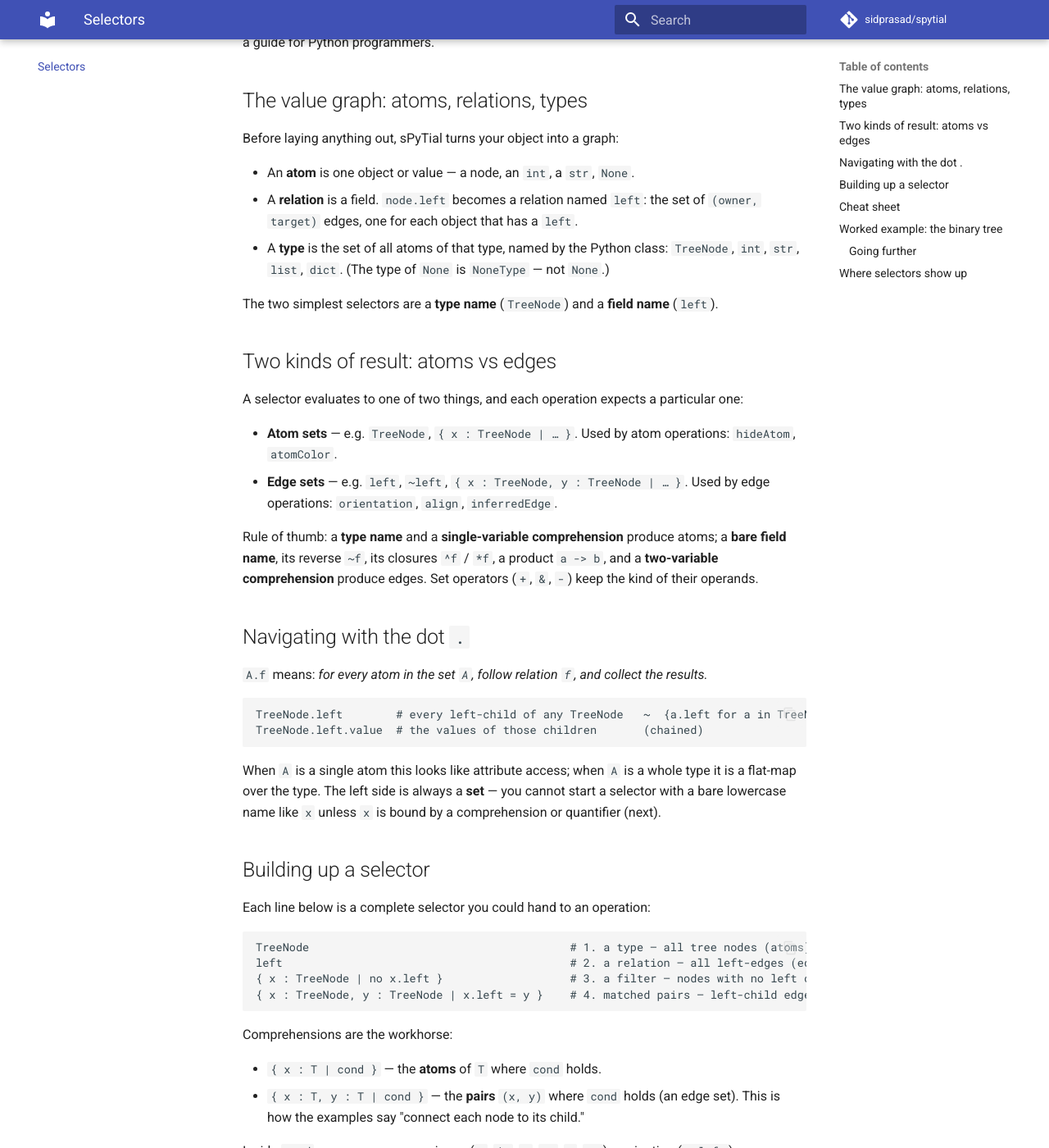
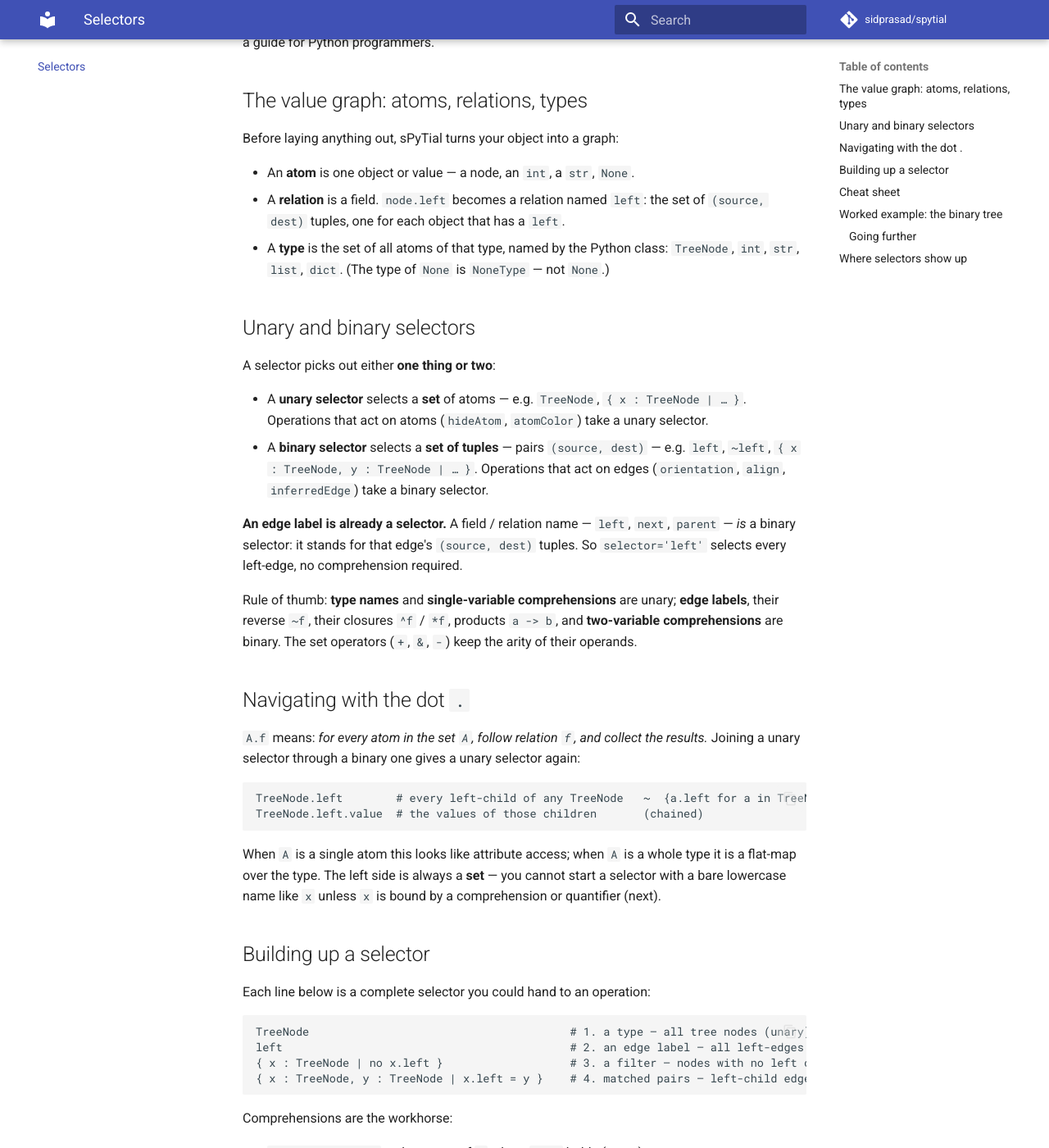
Before and after one commit to sidprasad/spytial, an MkDocs documentation site: the page built from docs/selectors.md, in a window 1280 px wide and 1400 px high, scrolled down 265 px. Shown: the whole window at 82% size. Built offline with MkDocs 1.6.1 and Material for MkDocs 9.7.7, drawn with Linux system fonts in a browser that asks for light colours; comment, search, counter and statistics services are not loaded; some of the changed text lies outside the part shown.

Commit message:
docs(selectors): frame selectors as unary vs binary; note edge labels are selectors
Replace the "atom set / edge set" wording with unary (selects a set of atoms) vs
binary (selects a set of (source, dest) tuples). Add an explicit callout that an
edge/field label is itself a binary selector standing for its (source, dest)
tuples. Update the cheat-sheet arity column and the worked example accordingly.

Co-Authored-By: Claude Opus 4.8 <noreply@anthropic.com>

````diff
--- a/docs/selectors.md
+++ b/docs/selectors.md
@@ -12,33 +12,36 @@ Before laying anything out, sPyTial turns your object into a graph:
 
 - An **atom** is one object or value — a node, an `int`, a `str`, `None`.
 - A **relation** is a field. `node.left` becomes a relation named `left`: the set of
-  `(owner, target)` edges, one for each object that has a `left`.
+  `(source, dest)` tuples, one for each object that has a `left`.
 - A **type** is the set of all atoms of that type, named by the Python class:
   `TreeNode`, `int`, `str`, `list`, `dict`. (The type of `None` is `NoneType` — not
   `None`.)
 
-The two simplest selectors are a **type name** (`TreeNode`) and a **field name**
-(`left`).
+## Unary and binary selectors
 
-## Two kinds of result: atoms vs edges
+A selector picks out either **one thing or two**:
 
-A selector evaluates to one of two things, and each operation expects a particular
-one:
+- A **unary selector** selects a **set** of atoms — e.g. `TreeNode`,
+  `{ x : TreeNode | … }`. Operations that act on atoms (`hideAtom`, `atomColor`)
+  take a unary selector.
+- A **binary selector** selects a **set of tuples** — pairs `(source, dest)` —
+  e.g. `left`, `~left`, `{ x : TreeNode, y : TreeNode | … }`. Operations that act
+  on edges (`orientation`, `align`, `inferredEdge`) take a binary selector.
 
-- **Atom sets** — e.g. `TreeNode`, `{ x : TreeNode | … }`. Used by atom operations:
-  `hideAtom`, `atomColor`.
-- **Edge sets** — e.g. `left`, `~left`, `{ x : TreeNode, y : TreeNode | … }`. Used
-  by edge operations: `orientation`, `align`, `inferredEdge`.
+**An edge label is already a selector.** A field / relation name — `left`, `next`,
+`parent` — *is* a binary selector: it stands for that edge's `(source, dest)`
+tuples. So `selector='left'` selects every left-edge, no comprehension required.
 
-Rule of thumb: a **type name** and a **single-variable comprehension** produce
-atoms; a **bare field name**, its reverse `~f`, its closures `^f` / `*f`, a product
-`a -> b`, and a **two-variable comprehension** produce edges. Set operators
-(`+`, `&`, `-`) keep the kind of their operands.
+Rule of thumb: **type names** and **single-variable comprehensions** are unary;
+**edge labels**, their reverse `~f`, their closures `^f` / `*f`, products `a -> b`,
+and **two-variable comprehensions** are binary. The set operators (`+`, `&`, `-`)
+keep the arity of their operands.
 
 ## Navigating with the dot `.`
 
 `A.f` means: *for every atom in the set `A`, follow relation `f`, and collect the
-results.*
+results.* Joining a unary selector through a binary one gives a unary selector
+again:
 
 ```text
 TreeNode.left        # every left-child of any TreeNode   ~  {a.left for a in TreeNode}
@@ -55,17 +58,17 @@ or quantifier (next).
 Each line below is a complete selector you could hand to an operation:
 
 ```text
-TreeNode                                       # 1. a type — all tree nodes (atoms)
-left                                           # 2. a relation — all left-edges (edges)
-{ x : TreeNode | no x.left }                   # 3. a filter — nodes with no left child (atoms)
-{ x : TreeNode, y : TreeNode | x.left = y }    # 4. matched pairs — left-child edges (edges)
+TreeNode                                       # 1. a type — all tree nodes (unary)
+left                                           # 2. an edge label — all left-edges (binary)
+{ x : TreeNode | no x.left }                   # 3. a filter — nodes with no left child (unary)
+{ x : TreeNode, y : TreeNode | x.left = y }    # 4. matched pairs — left-child edges (binary)
 ```
 
 Comprehensions are the workhorse:
 
-- `{ x : T | cond }` — the **atoms** of `T` where `cond` holds.
-- `{ x : T, y : T | cond }` — the **pairs** `(x, y)` where `cond` holds (an edge
-  set). This is how the examples say "connect each node to its child."
+- `{ x : T | cond }` — the **atoms** of `T` where `cond` holds (unary).
+- `{ x : T, y : T | cond }` — the **pairs** `(x, y)` where `cond` holds (binary).
+  This is how the examples say "connect each node to its child."
 
 Inside `cond` you can use comparisons (`=`, `in`, `<`, `<=`, `>`, `>=`); navigation
 (`x.left`); multiplicities `some e` / `no e` / `one e` / `lone e` (`e` is non-empty /
@@ -74,20 +77,20 @@ as, e.g. `@:x = "10"`); and `and` / `or` / `not`.
 
 ## Cheat sheet
 
-| Selector | Result | Means |
+| Selector | Arity | Means |
 | --- | --- | --- |
-| `TreeNode` | atoms | all atoms of type `TreeNode` |
-| `left` | edges | the `left` relation — every `(owner, left-child)` pair |
-| `A.f` | atoms | follow `f` from every atom in `A` (a join) |
-| `~f` | edges | `f` reversed: `{(parent, child)}` becomes `{(child, parent)}` |
-| `^f` | edges | `f` followed one-or-more times (everything reachable) |
-| `*f` | edges | `^f` together with identity — `a.*f` is `a` plus all it reaches |
+| `TreeNode` | unary | all atoms of type `TreeNode` |
+| `left` | binary | the `left` edge label — its `(source, dest)` tuples |
+| `A.f` | unary | follow `f` from every atom in `A` (a join) |
+| `~f` | binary | `f` reversed: `(parent, child)` becomes `(child, parent)` |
+| `^f` | binary | `f` followed one-or-more times (everything reachable) |
+| `*f` | binary | `^f` together with identity — `a.*f` is `a` plus all it reaches |
 | `a + b` | same | union (`a \| b`) |
 | `a & b` | same | intersection (`a & b`) |
 | `a - b` | same | difference (`a - b`) |
-| `a -> b` | edges | every pair `(x, y)` with `x in a`, `y in b` — a product (edge set) |
-| `{ x : T \| cond }` | atoms | atoms of `T` where `cond` holds |
-| `{ x : T, y : T \| cond }` | edges | pairs of `T` where `cond` holds |
+| `a -> b` | binary | every tuple `(x, y)` with `x in a`, `y in b` (a product) |
+| `{ x : T \| cond }` | unary | atoms of `T` where `cond` holds |
+| `{ x : T, y : T \| cond }` | binary | pairs of `T` where `cond` holds |
 
 These appear **inside `cond` / quantifiers**, not as standalone selectors:
 comparisons (`= in < <= > >=`), `#a` (size), `@:x` (an atom's label string),
@@ -97,8 +100,9 @@ the set of every atom.
 
 ## Worked example: the binary tree
 
-The [binary tree](getting-started.md) orients children with two-variable
-comprehensions that match **pairs**:
+The [binary tree](getting-started.md) orients children with two binary selectors.
+Its `left` field is already a binary selector (all left-edges), but to be precise it
+uses a two-variable comprehension that matches **pairs**:
 
 ```text
 { x : TreeNode, y : TreeNode | x.left = y }
@@ -107,10 +111,10 @@ comprehensions that match **pairs**:
 - `x : TreeNode, y : TreeNode` — range over pairs of nodes.
 - `x.left = y` — keep the pairs where `y` is `x`'s left child.
 
-So this evaluates to the **left-child edges** — exactly what `orientation` needs.
+So this evaluates to the **left-child tuples** — exactly what `orientation` needs.
 The mirror `{ x : TreeNode, y : TreeNode | x.right = y }` gives the right-child
-edges. Then `hideAtom(selector='NoneType')` drops the empty `None` leaves, and the
-`hideDisconnected` flag removes any atom left with no edges.
+tuples. Then `hideAtom(selector='NoneType')` (a unary selector) drops the empty
+`None` leaves, and the `hideDisconnected` flag removes any atom left with no edges.
 
 ### Going further
 
@@ -123,6 +127,6 @@ do things like "the real children, not the shared sentinel."
 ## Where selectors show up
 
 Every [operation](operations.md) that takes a `selector` argument (and the related
-`field` / `filter` arguments). For simple objects a bare field or type name is
+`field` / `filter` arguments). For simple objects an edge label or a type name is
 usually enough; reach for the relational operators when you need to target *exactly*
-the right atoms or edges.
+the right atoms or tuples.
````
